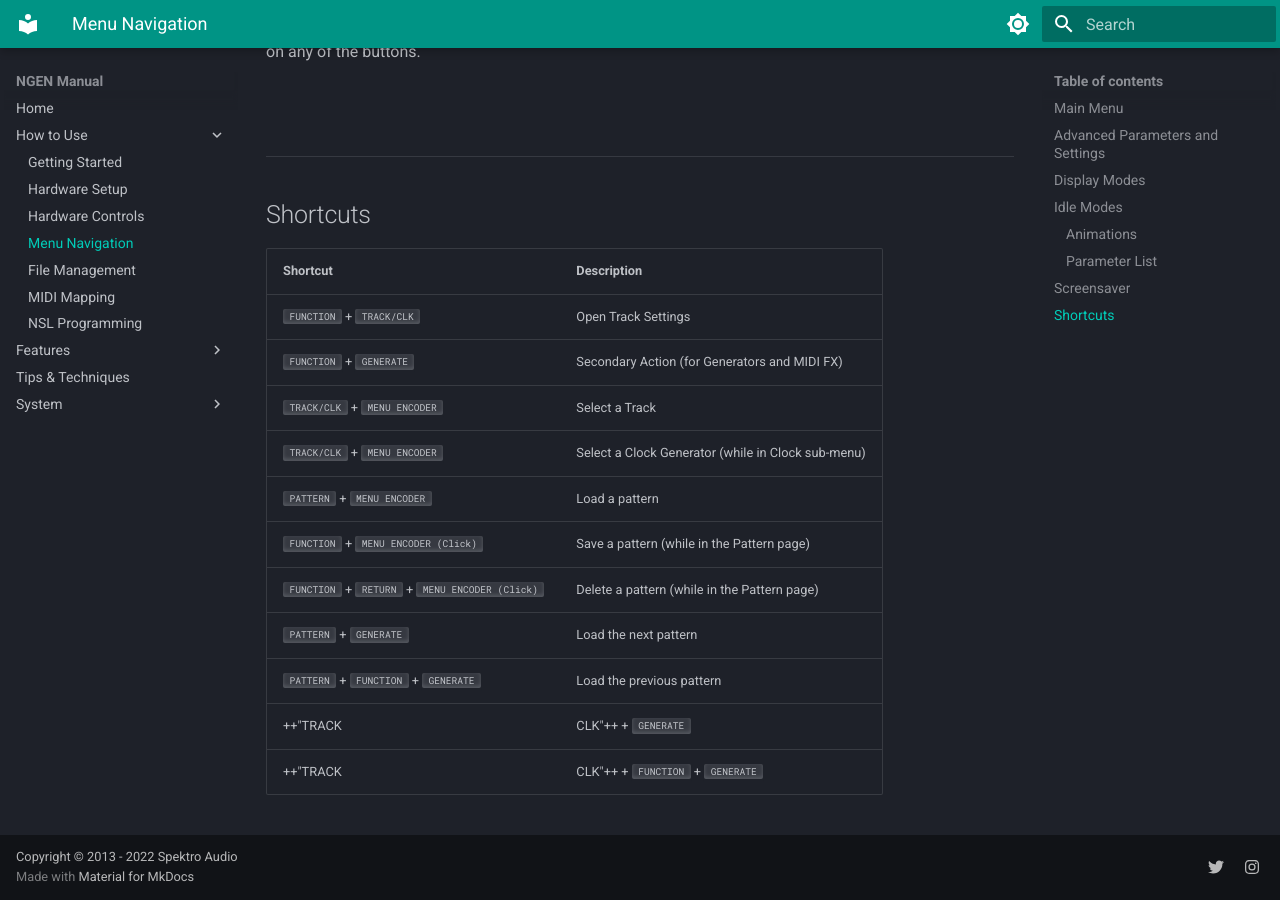
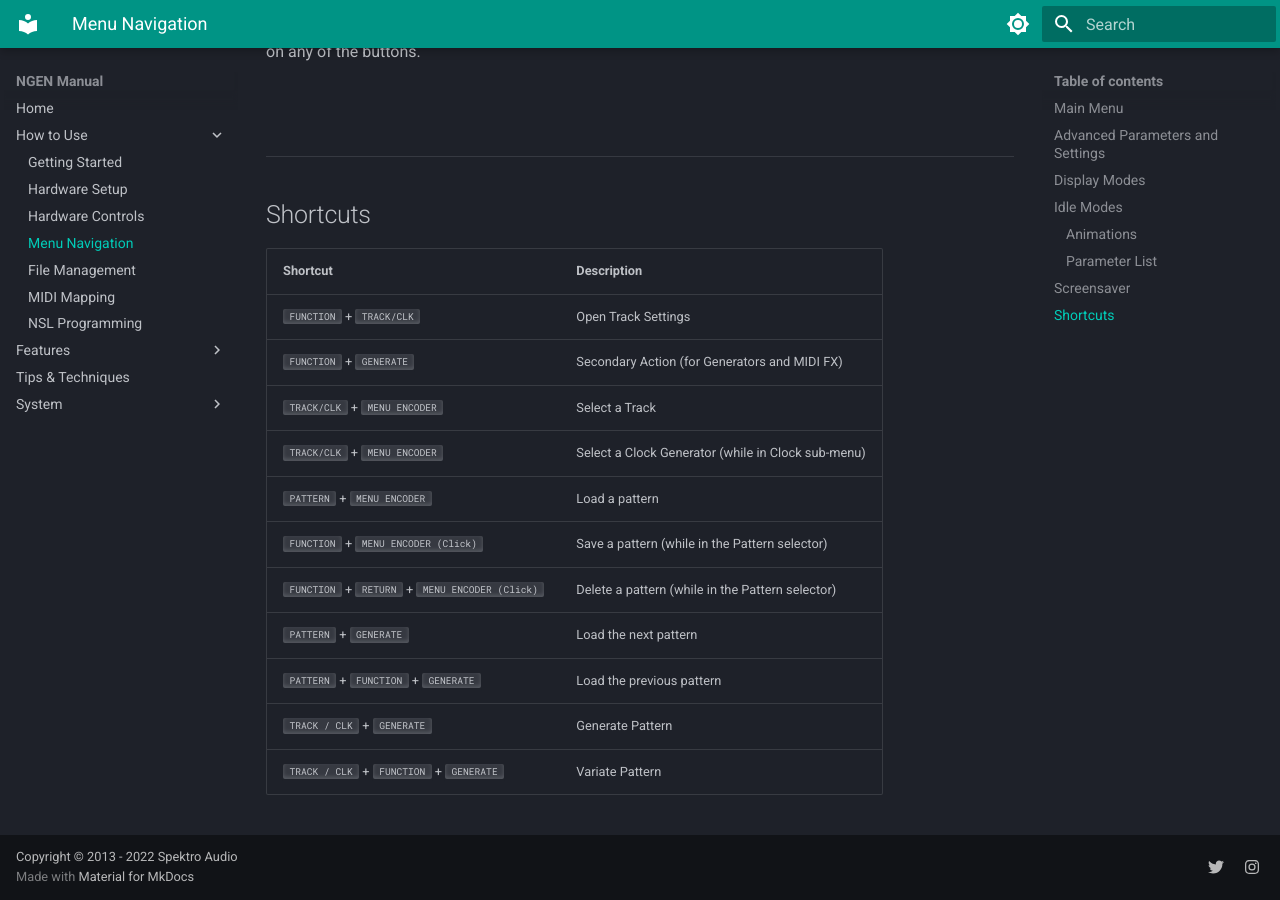
Before and after one commit to SpektroAudio/NGEN-UserManual, an MkDocs documentation site: the page built from docs/menunavigation.md, in a window 1280 px wide and 900 px high, scrolled down 3601 px. Built offline with MkDocs 1.6.1 and Material for MkDocs 9.7.7, drawn with Linux system fonts in a browser that asks for light colours.

Commit message:
Fixed shortcut's table

```diff
--- a/docs/menunavigation.md
+++ b/docs/menunavigation.md
@@ -132,9 +132,9 @@ To exit the screensaver mode, move any of the knobs or click on any of the butto
 | ++"TRACK/CLK"++ + ++"MENU ENCODER"++       | Select a Track                            |
 | ++"TRACK/CLK"++ + ++"MENU ENCODER"++       | Select a Clock Generator (while in Clock sub-menu)                           |
 | ++"PATTERN"++ + ++"MENU ENCODER"++       | Load a pattern                            |
-| ++"FUNCTION"++ + ++"MENU ENCODER (Click)"++         | Save a pattern (while in the Pattern page)                            |
-| ++"FUNCTION"++ + ++"RETURN"++ + ++"MENU ENCODER (Click)"++  | Delete a pattern (while in the Pattern page)  |
+| ++"FUNCTION"++ + ++"MENU ENCODER (Click)"++         | Save a pattern (while in the Pattern selector)                            |
+| ++"FUNCTION"++ + ++"RETURN"++ + ++"MENU ENCODER (Click)"++  | Delete a pattern (while in the Pattern selector)  |
 | ++"PATTERN"++ + ++"GENERATE"++       | Load the next pattern                            |
 | ++"PATTERN"++ + ++"FUNCTION"++ + ++"GENERATE"++       | Load the previous pattern                            |
-| ++"TRACK | CLK"++ + ++"GENERATE"++       | Generate Pattern                            |
-| ++"TRACK | CLK"++ + ++"FUNCTION"++ + ++"GENERATE"++       | Variate Pattern                            |
+| ++"TRACK / CLK"++ + ++"GENERATE"++       | Generate Pattern                            |
+| ++"TRACK / CLK"++ + ++"FUNCTION"++ + ++"GENERATE"++       | Variate Pattern                            |
```
